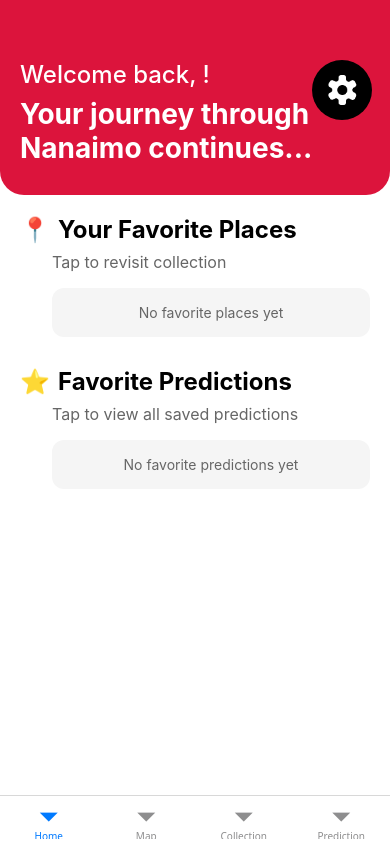
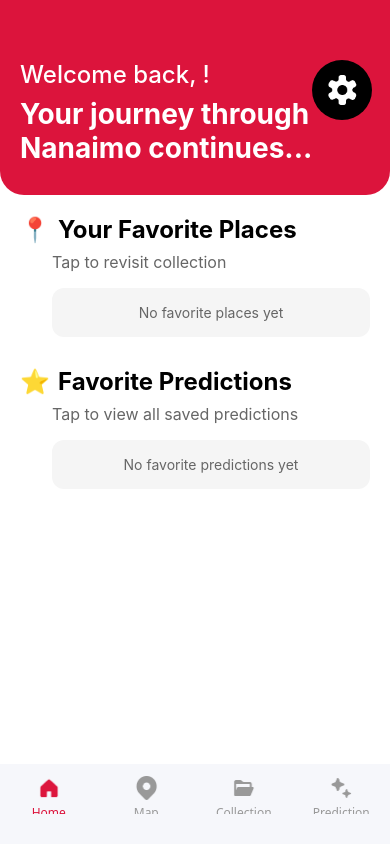
Before and after one commit to Vachek-hooves/NanaimoEchoesVibes, a React Native app: screen /NavigationMenu in a window 390 px wide. Built offline with nearby package versions, Linux system fonts and the light colour scheme.

Commit message:
update tab bar

```diff
--- a/NavigationMenu.js
+++ b/NavigationMenu.js
@@ -1,21 +1,108 @@
-import {StyleSheet, Text, View} from 'react-native';
-import {createBottomTabNavigator} from '@react-navigation/bottom-tabs';
-import {Home, HiScreen} from './screen';
-import {Collection, Map, Prediction} from './ScreenMenu';
+import React from 'react';
+import { StyleSheet, Text, View, Image } from 'react-native';
+import { createBottomTabNavigator } from '@react-navigation/bottom-tabs';
+import { Home, HiScreen } from './screen';
+import { Collection, Map, Prediction } from './ScreenMenu';
 
 const Tab = createBottomTabNavigator();
 
 const NavigationMenu = () => {
   return (
-    <Tab.Navigator screenOptions={{headerShown: false}}>
-      <Tab.Screen name="Home" component={Home} />
-      <Tab.Screen name="Map" component={Map} />
-      <Tab.Screen name="Collection" component={Collection} />
-      <Tab.Screen name="Prediction" component={Prediction} />
+    <Tab.Navigator
+      screenOptions={{
+        headerShown: false,
+        tabBarStyle: styles.tabBar,
+        tabBarShowLabel: true,
+        tabBarActiveTintColor: '#DC143C',
+        tabBarInactiveTintColor: '#999',
+        tabBarLabelStyle: styles.tabLabel,
+      }}>
+      <Tab.Screen
+        name="Home"
+        component={Home}
+        options={{
+          tabBarIcon: ({ focused }) => (
+            <Image
+              source={require('./assets/image/icons/Home.png')}
+              style={[
+                styles.tabIcon,
+                { tintColor: focused ? '#DC143C' : '#999' }
+              ]}
+              resizeMode="contain"
+            />
+          ),
+        }}
+      />
+      <Tab.Screen
+        name="Map"
+        component={Map}
+        options={{
+          tabBarIcon: ({ focused }) => (
+            <Image
+              source={require('./assets/image/icons/Map.png')}
+              style={[
+                styles.tabIcon,
+                { tintColor: focused ? '#DC143C' : '#999' }
+              ]}
+              resizeMode="contain"
+            />
+          ),
+        }}
+      />
+      <Tab.Screen
+        name="Collection"
+        component={Collection}
+        options={{
+          tabBarIcon: ({ focused }) => (
+            <Image
+              source={require('./assets/image/icons/Collection.png')}
+              style={[
+                styles.tabIcon,
+                { tintColor: focused ? '#DC143C' : '#999' }
+              ]}
+              resizeMode="contain"
+            />
+          ),
+        }}
+      />
+      <Tab.Screen
+        name="Prediction"
+        component={Prediction}
+        options={{
+          tabBarIcon: ({ focused }) => (
+            <Image
+              source={require('./assets/image/icons/Prediction.png')}
+              style={[
+                styles.tabIcon,
+                { tintColor: focused ? '#DC143C' : '#999' }
+              ]}
+              resizeMode="contain"
+            />
+          ),
+        }}
+      />
     </Tab.Navigator>
   );
 };
 
+const styles = StyleSheet.create({
+  tabBar: {
+    height: 80,
+    backgroundColor: '#F6F7FB',
+    borderTopWidth: 0,
+    elevation: 0,
+    shadowOpacity: 0,
+    paddingTop: 5,
+    paddingBottom: 25,
+  },
+  tabIcon: {
+    width: 24,
+    height: 24,
+  },
+  tabLabel: {
+    fontSize: 12,
+    marginTop: 2,
+  },
+});
+
 export default NavigationMenu;
-
-const styles = StyleSheet.create({});
--- a/screen/SpotDetails.js
+++ b/screen/SpotDetails.js
@@ -50,7 +50,8 @@ const SpotDetails = ({route}) => {
 
   return (
     <View style={styles.container}>
-      <ScrollView contentContainerStyle={{backgroundColor: 'rgba(251, 4, 49, 0.5)'}}>
+      <ScrollView
+        contentContainerStyle={{}}>
         <Image source={{uri: spot.image}} style={styles.image} />
 
         <TouchableOpacity
@@ -124,6 +125,7 @@ const styles = StyleSheet.create({
     borderColor: 'red',
     borderRadius: 50,
     overflow: 'hidden',
+    backgroundColor: 'rgba(251, 4, 49, 0.5)',
   },
   image: {
     width: width,
```
